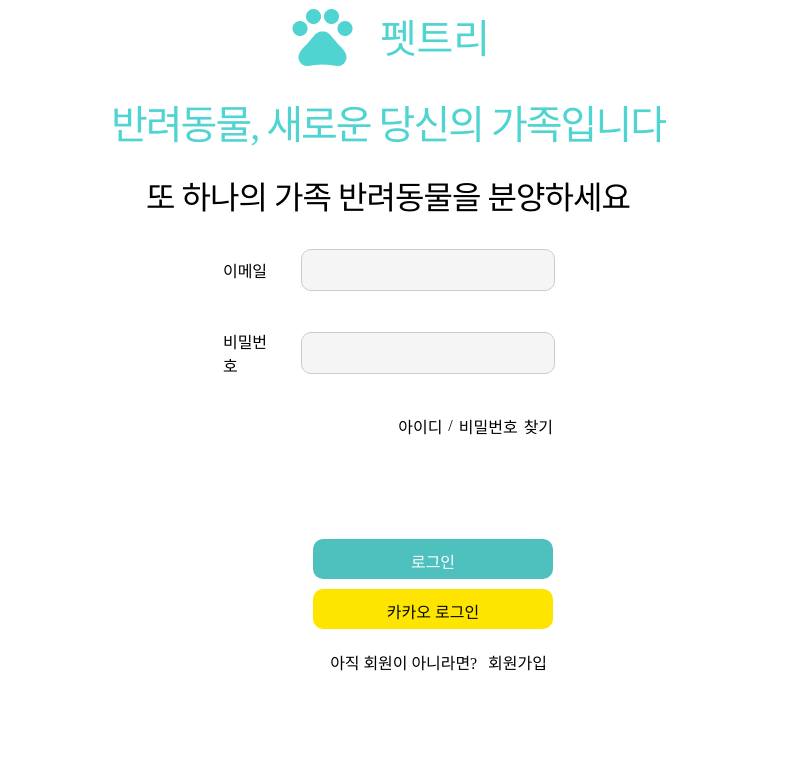
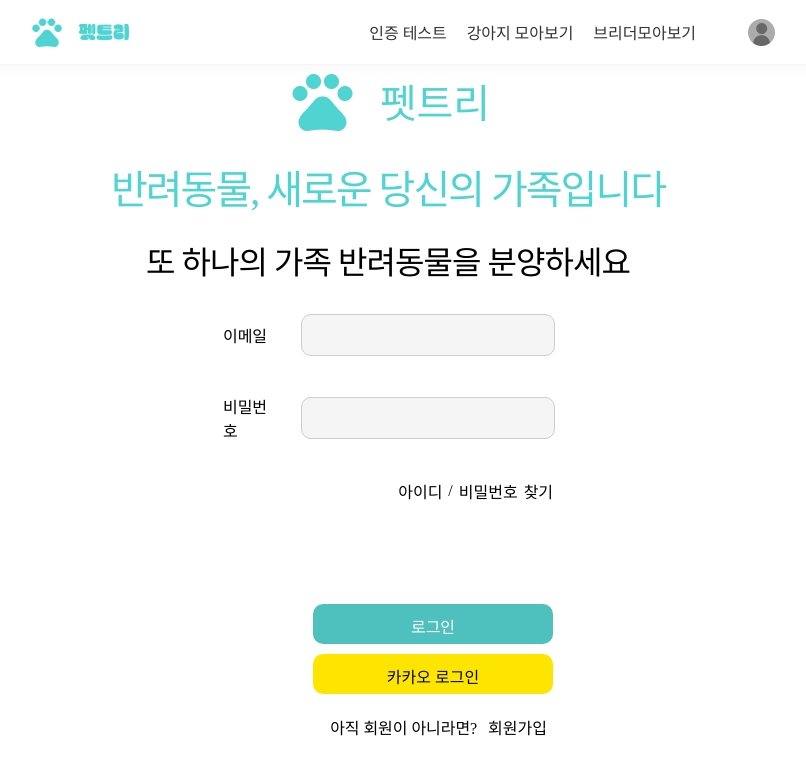
Before and after one commit to next-petree/frontend, a React (Create React App) app: page /login in a window 1280 px wide. Shown: the top 774 px of the page, without its empty margins (252-1058 px from the left). Built offline with nearby package versions, Linux system fonts and the light colour scheme; a web font is replaced by a local one.

Commit message:
feat: 헤더 컴포넌트 완성

```diff
--- /dev/null
+++ b/src/component/Header/Header.tsx
@@ -0,0 +1,33 @@
+import React from "react";
+import {
+  Container,
+  TitleArea,
+  TitleLogo,
+  TitleText,
+  HeaderContent,
+  NavigationMenu,
+  NavigationLink,
+  UserProfileImage,
+} from "./HeaderStyle";
+
+const Header = () => {
+  return (
+    <Container>
+      <TitleArea>
+        <TitleLogo />
+        <TitleText />
+      </TitleArea>
+
+      <HeaderContent>
+        <NavigationMenu>
+          <NavigationLink to="/auth-test">인증 테스트</NavigationLink>
+          <NavigationLink to="/dogs">강아지 모아보기</NavigationLink>
+          <NavigationLink to="/breeders">브리더모아보기</NavigationLink>
+        </NavigationMenu>
+        <UserProfileImage />
+      </HeaderContent>
+    </Container>
+  );
+};
+
+export default Header;
--- /dev/null
+++ b/src/component/Header/HeaderStyle.ts
@@ -0,0 +1,68 @@
+import styled from "styled-components";
+import petTreeIconImage from "../../assets/icons/pets_black_24dp.jpg";
+import petTreeTextImage from "../../assets/icons/펫트리.jpg";
+import userProfileImage from "../../assets/icons/Group 21.jpg";
+
+import { Link } from "react-router-dom";
+
+export const Container = styled.div`
+  display: flex;
+  justify-content: space-between;
+  align-items: center;
+  padding: 14px 250px 14px 281px;
+  border-bottom: 1px solid #f5f5f5;
+  background: rgba(255, 255, 255, 0.7);
+  box-shadow: 0px 4px 10px 0px rgba(119, 119, 119, 0.05);
+  backdrop-filter: blur(5px);
+`;
+
+export const TitleArea = styled.div`
+  display: flex;
+  align-items: center;
+  gap: 11px;
+`;
+
+export const TitleLogo = styled.div`
+  width: 36px;
+  height: 36px;
+  background: url(${petTreeIconImage}) no-repeat center;
+  background-size: contain;
+`;
+
+export const TitleText = styled.div`
+  width: 55.958px;
+  height: 18.38px;
+  background: url(${petTreeTextImage}) no-repeat center;
+  background-size: contain;
+`;
+
+export const HeaderContent = styled.div`
+  display: flex;
+  align-items: center;
+`;
+
+export const NavigationMenu = styled.div`
+  display: flex;
+  align-items: center;
+  margin-right: 30px;
+`;
+
+export const NavigationLink = styled(Link)`
+  text-decoration: none;
+  color: #333;
+  font-family: Noto Sans KR;
+  font-size: 16px;
+  font-style: normal;
+  font-weight: 500;
+  line-height: normal;
+  margin-right: 20px;
+`;
+
+export const UserProfileImage = styled.div`
+  width: 32px;
+  height: 32px;
+  border-radius: 50%;
+  object-fit: cover;
+  background: url(${userProfileImage}) no-repeat center;
+  background-size: contain;
+`;
--- a/src/pages/Login/Login.tsx
+++ b/src/pages/Login/Login.tsx
@@ -1,9 +1,11 @@
 import React from "react";
+import Header from "../../component/Header/Header";
 import LoginContent from "../../component/LoginContent/LoginContent";
 
 const Login = () => {
   return (
     <>
+      <Header />
       <LoginContent />
     </>
   );
```
Also changed, not shown: src/assets/icons/Group 21.jpg (added).
